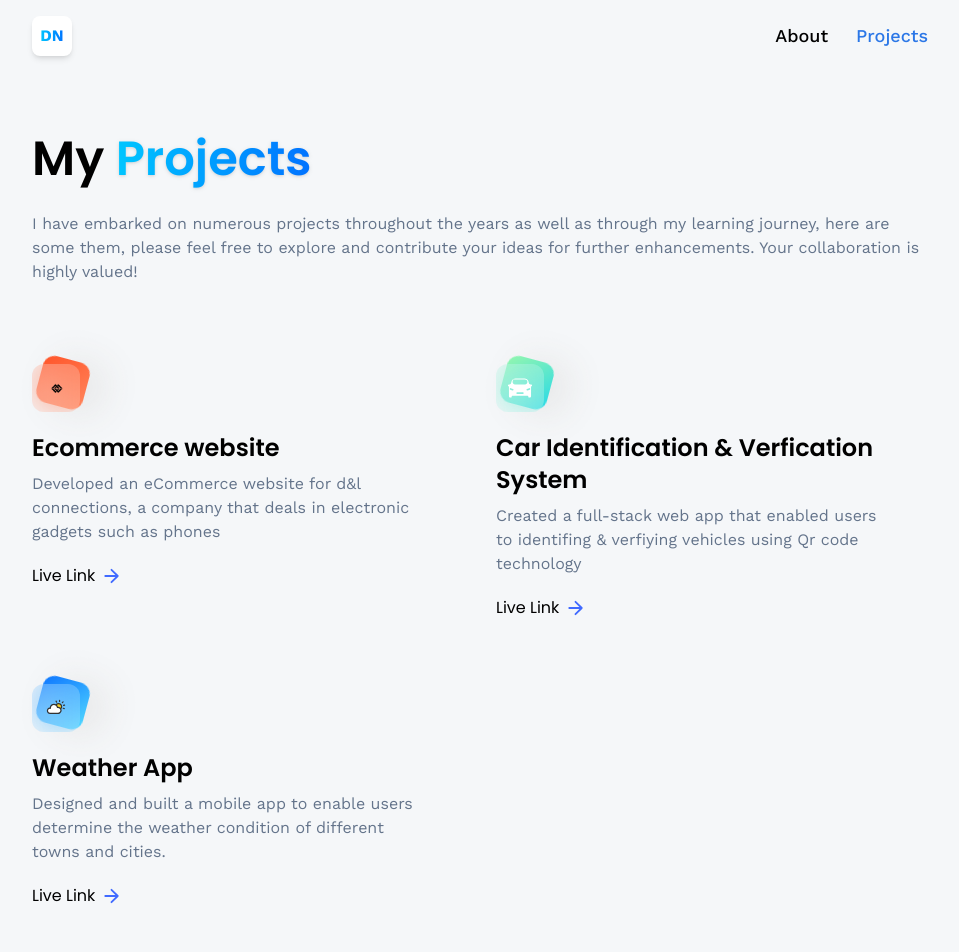
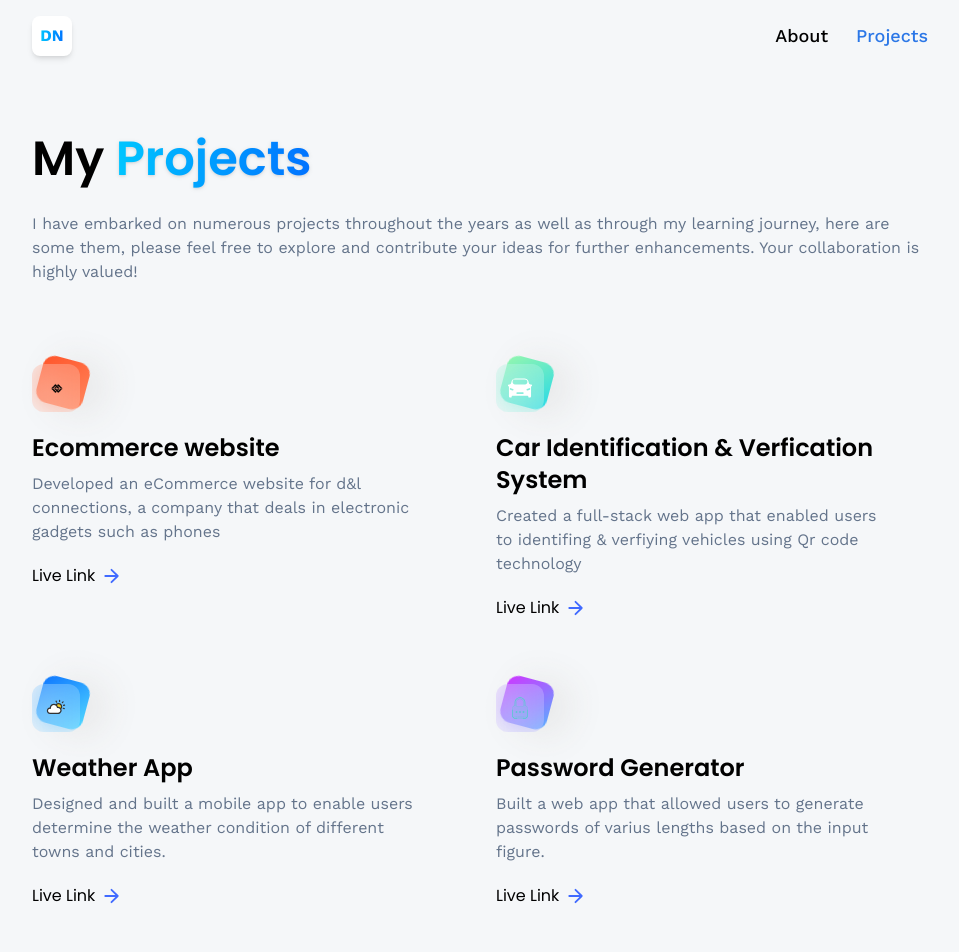
Before and after one commit to D-souz/portifolio, a React (Vite) app: page /projects in a window 1280 px wide. Shown: the top 952 px of the page, without its empty margins (160-1119 px from the left). Built offline with nearby package versions, Linux system fonts and the light colour scheme.

Commit message:
Added a project to the website

```diff
--- a/src/assets/icons/index.js
+++ b/src/assets/icons/index.js
@@ -29,6 +29,7 @@ import soundoff from './soundoff.png'
 import wordpress from './wordpress.svg'
 import dl from './d&l.png'
 import weather from './weather.svg'
+import password from './password.svg'
 
 export {
     css,
@@ -61,5 +62,6 @@ export {
     soundoff,
     wordpress,
     dl,
-    weather
+    weather,
+    password
 }
--- a/src/constants/index.js
+++ b/src/constants/index.js
@@ -26,7 +26,8 @@ import {
     typescript,
     wordpress,
     dl,
-    weather
+    weather,
+    password
 } from "../assets/icons";
 
 export const skills = [
@@ -211,13 +212,13 @@ export const projects = [
         description: 'Designed and built a mobile app to enable users determine the weather condition of different towns and cities.',
         link: 'https://github.com/D-souz/WeatherApp',
     },
-    // {
-    //     iconUrl: snapgram,
-    //     theme: 'btn-back-pink',
-    //     name: 'Full Stack Instagram Clone',
-    //     description: 'Built a complete clone of Instagram, allowing users to share photos and connect with friends in a familiar social media environment.',
-    //     link: 'https://github.com/adrianhajdin/social_media_app',
-    // },
+    {
+        iconUrl: password,
+        theme: 'btn-back-pink',
+        name: 'Password Generator',
+        description: 'Built a web app that allowed users to generate passwords of varius lengths based on the input figure.',
+        link: 'https://github.com/D-souz/password-generator',
+    },
     // {
     //     iconUrl: estate,
     //     theme: 'btn-back-black',
```
Also changed, not shown: src/assets/icons/password.svg (added).
